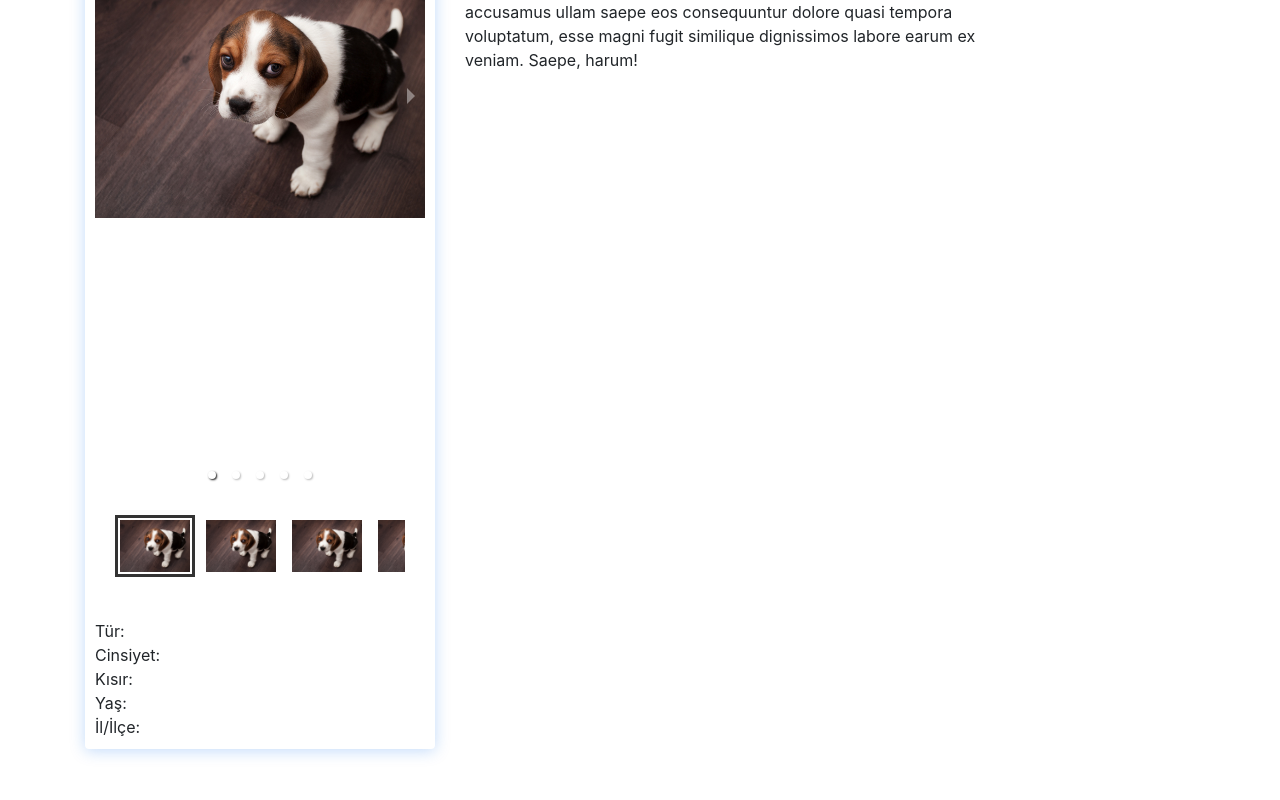
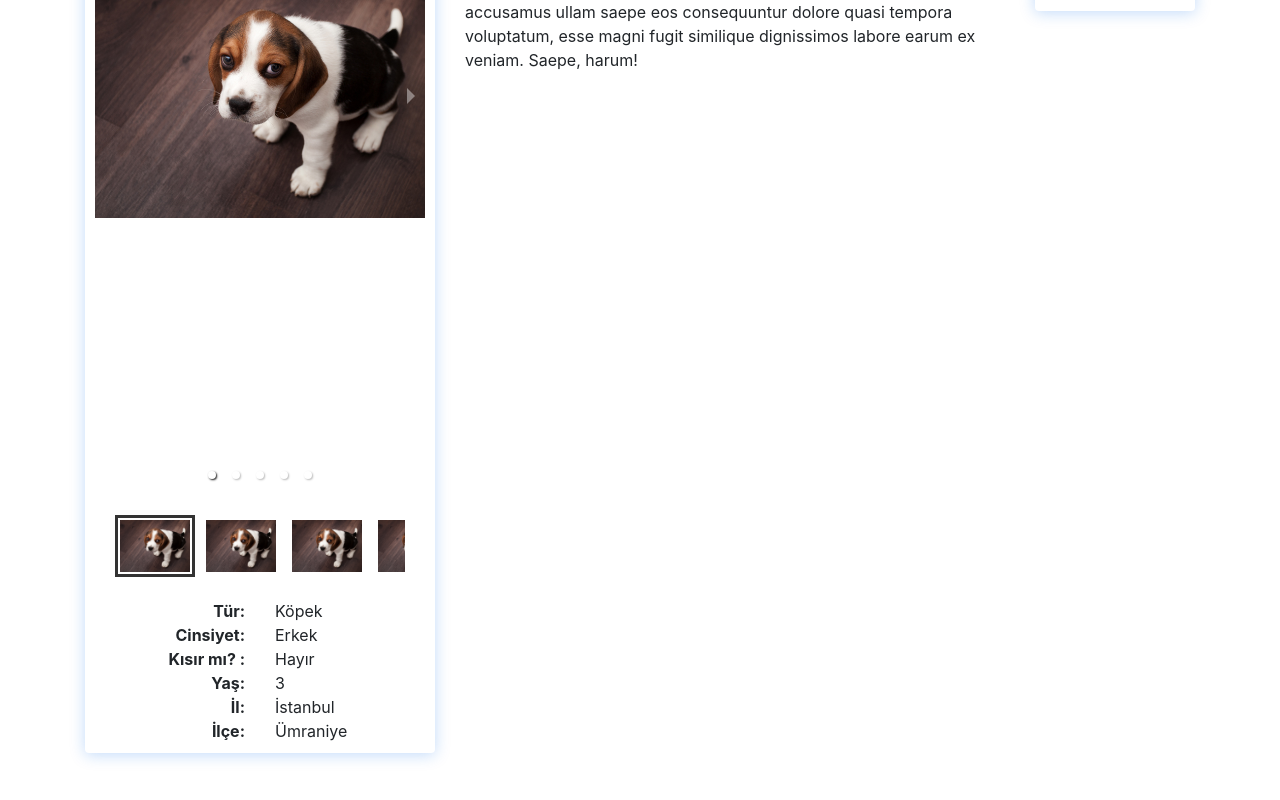
Before and after one commit to Kodluyoruz-Proje-Ekibi/sahiplen, a React (Create React App) app: page /detay in a window 1280 px wide. Shown: the part 458-1258 px from the top of the page. Built offline with nearby package versions, Linux system fonts and the light colour scheme.

Commit message:
AnimalCard component development

```diff
--- a/src/components/AnimalDetailPage/AnimalCard.js
+++ b/src/components/AnimalDetailPage/AnimalCard.js
@@ -6,12 +6,55 @@ function AnimalCard() {
 		<div className={styles.member}>
 			<DetailSlider />
 
-			<div className="container">
-				<div className="row">Tür:</div>
-				<div className="row">Cinsiyet:</div>
-				<div className="row">Kısır:</div>
-				<div className="row">Yaş:</div>
-				<div className="row">İl/İlçe:</div>
+			<div className={`container ${styles.animalDescriptionList}`}>
+				<div className="row">
+					<div className="col-6" style={{ textAlign: 'right' }}>
+						<b>Tür:</b>{' '}
+					</div>
+					<div className="col-6" style={{ textAlign: 'left' }}>
+						Köpek
+					</div>
+				</div>
+				<div className="row">
+					<div className="col-6" style={{ textAlign: 'right' }}>
+						<b>Cinsiyet:</b>{' '}
+					</div>
+					<div className="col-6" style={{ textAlign: 'left' }}>
+						Erkek
+					</div>
+				</div>
+				<div className="row">
+					<div className="col-6" style={{ textAlign: 'right' }}>
+						<b>Kısır mı? :</b>{' '}
+					</div>
+					<div className="col-6" style={{ textAlign: 'left' }}>
+						Hayır
+					</div>
+				</div>
+				<div className="row">
+					<div className="col-6" style={{ textAlign: 'right' }}>
+						<b>Yaş:</b>{' '}
+					</div>
+					<div className="col-6" style={{ textAlign: 'left' }}>
+						3
+					</div>
+				</div>
+				<div className="row">
+					<div className="col-6" style={{ textAlign: 'right' }}>
+						<b>İl:</b>{' '}
+					</div>
+					<div className="col-6" style={{ textAlign: 'left' }}>
+						İstanbul
+					</div>
+				</div>
+				<div className="row">
+					<div className="col-6" style={{ textAlign: 'right' }}>
+						<b>İlçe:</b>{' '}
+					</div>
+					<div className="col-6" style={{ textAlign: 'left' }}>
+						Ümraniye
+					</div>
+				</div>
 			</div>
 		</div>
 	);
--- a/src/components/AnimalDetailPage/UserCard.js
+++ b/src/components/AnimalDetailPage/UserCard.js
@@ -7,8 +7,10 @@ function DetailUserCard() {
 			<div className="member-img">
 				<img src={person} className="img-fluid" alt="" />
 			</div>
-			<div className="member-info" style={{ textAlign: 'center' }}>
-				<h6>Ozan ORKUN</h6>
+			<div className="member-info pt-4" style={{ textAlign: 'center' }}>
+				<p>
+					<b>Ozan ORKUN</b>
+				</p>
 				<ul>
 					<li>0530 123 456</li>
 					<li>mail@mail.com</li>
--- a/src/components/AnimalDetailPage/style.module.css
+++ b/src/components/AnimalDetailPage/style.module.css
@@ -6,3 +6,7 @@
 	background: #fff;
 	box-shadow: 0px 2px 15px rgb(16 110 234 / 25%);
 }
+
+.animalDescriptionList {
+	margin-top: -20px !important;
+}
```
